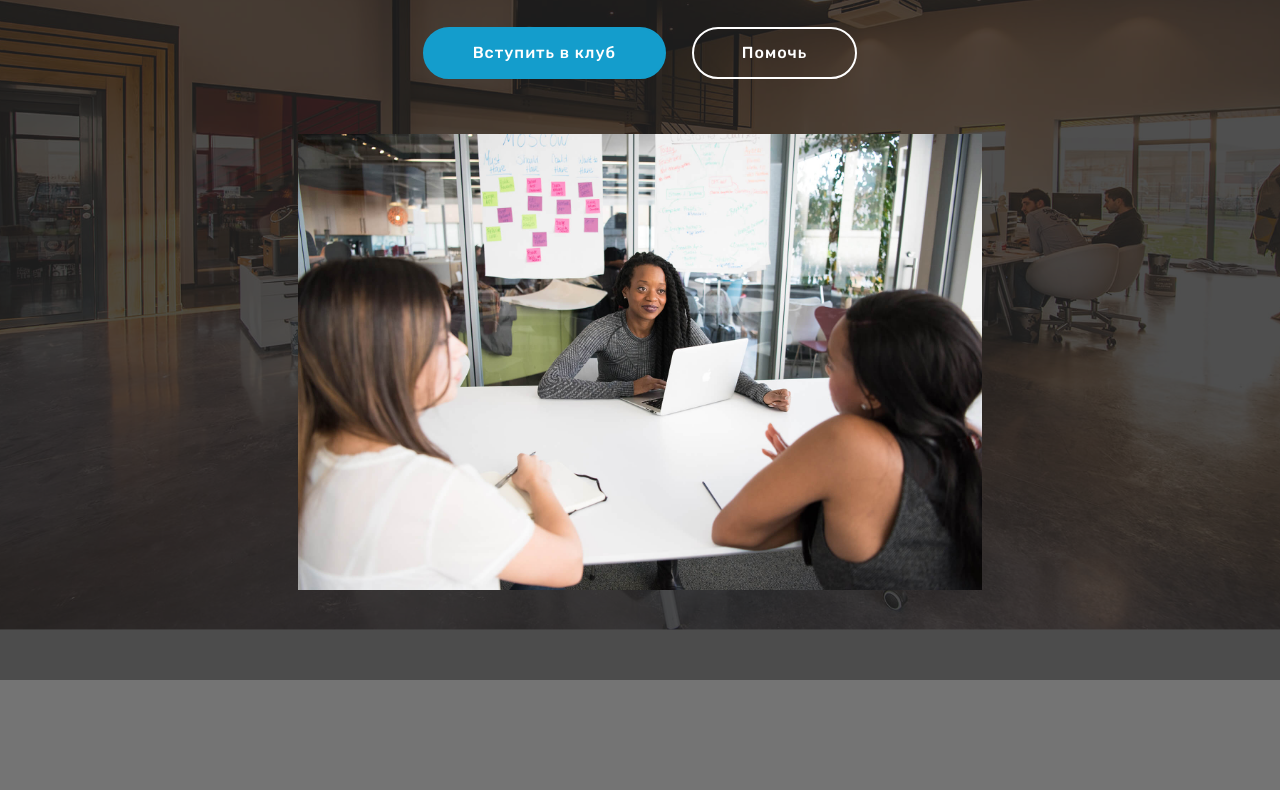
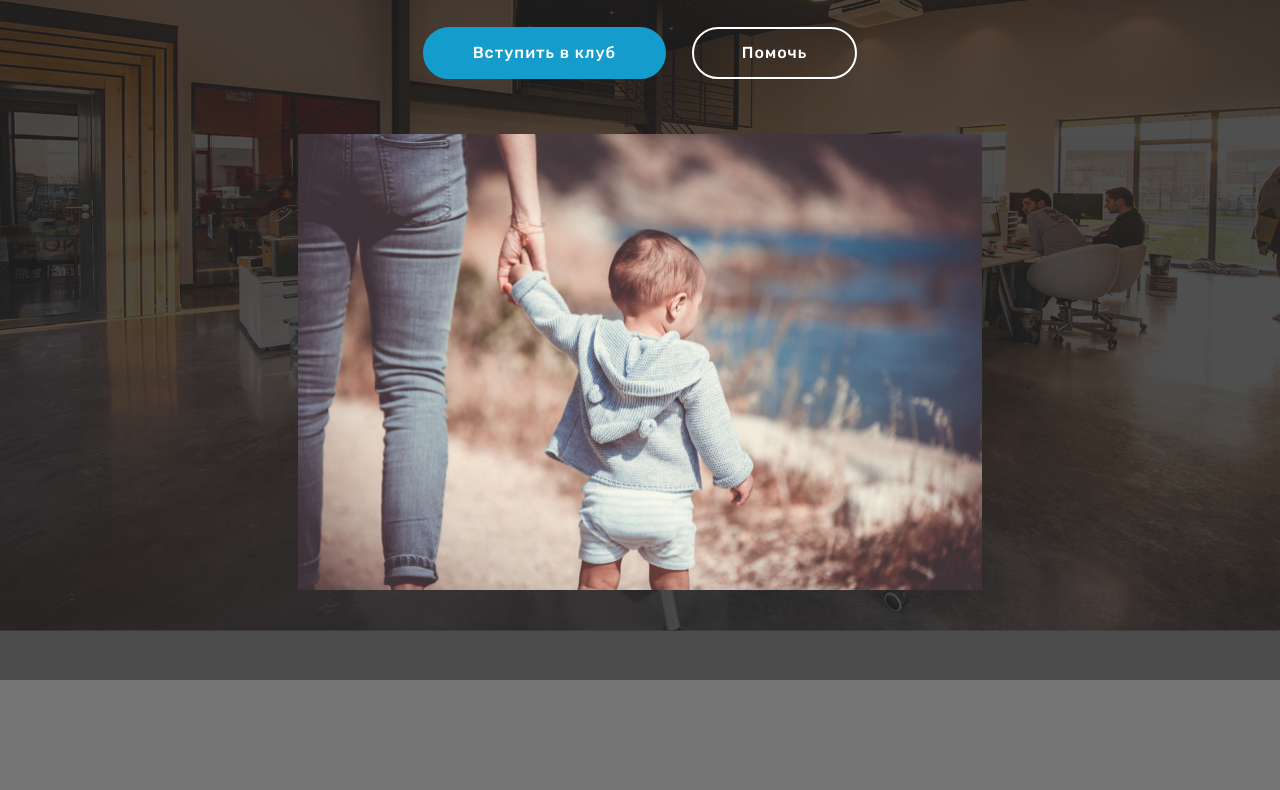
Before and after one commit to timon777/dobro, a plain HTML site: page index.html in a window 1280 px wide. Shown: the part 245-1035 px from the top of the page. Drawn offline with Linux system fonts and the light colour scheme; files whose address does not match are found by name.

Commit message:
create github pages

```diff
--- a/assets/images/hashes.json
+++ b/assets/images/hashes.json
@@ -1 +1 @@
-{"uRCiqt/9k1FZhv/X5pCrfw==":"8%20%D0%BC%D0%B0%D1%80%D1%82%D0%B0-96x87.png","W7KR+fx+EPvegdEinEP+oA==":"8%20%D0%BC%D0%B0%D1%80%D1%82%D0%B0-96x87.png"}
+{"uRCiqt/9k1FZhv/X5pCrfw==":"8%20%D0%BC%D0%B0%D1%80%D1%82%D0%B0-96x87.png","W7KR+fx+EPvegdEinEP+oA==":"8%20%D0%BC%D0%B0%D1%80%D1%82%D0%B0-96x87.png","CLzqAx5GEAuOlAFz/3++Aw==":"mbr-1368x913.jpg"}
--- a/index.html
+++ b/index.html
@@ -70,7 +70,7 @@
     </nav>
 </section>
 
-<section class="engine"><a href="https://mobirise.info/l">free web templates</a></section><section class="header4 cid-ruq2SnlpV1 mbr-parallax-background" id="header4-1">
+<section class="engine"><a href="https://mobirise.info/s">bootstrap theme</a></section><section class="header4 cid-ruq2SnlpV1 mbr-parallax-background" id="header4-1">
 
 
 
@@ -90,7 +90,7 @@
                     <a class="btn btn-md btn-white-outline display-4" href="tel:+7777777">Помочь</a></div>
             </div>
             <div class="mbr-figure pt-5">
-                <img src="assets/images/background2.jpg" alt="Mobirise" style="width: 60%;">
+                <img src="assets/images/mbr-1368x913.jpg" alt="Mobirise" title="" style="width: 60%;">
             </div>
         </div>
     </div>
```
Also changed, not shown: assets/images/mbr-1368x913.jpg (added), 1 other file.
